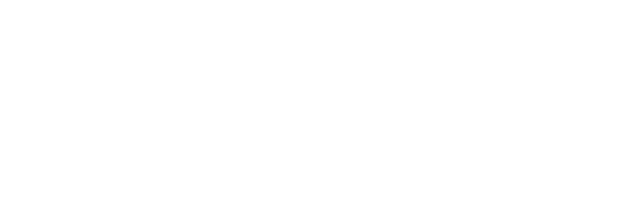
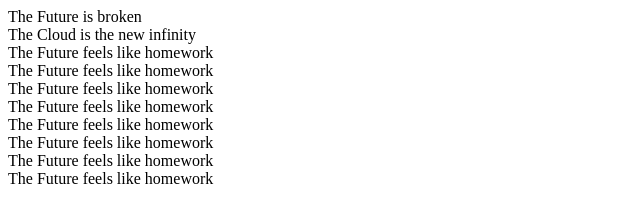
Before and after one commit to AlejandroDeWolf/2imd-webtechadvanced-portfolio, a plain HTML site: page lab2 - grid/thefuture/index.html in a window 1280 px wide. Shown: the whole page, without its empty margins (0-640 px from the left). Drawn offline with Linux system fonts and the light colour scheme.

Commit message:
feat: create html file

```diff
--- a/lab2 - grid/thefuture/index.html
+++ b/lab2 - grid/thefuture/index.html
@@ -11,6 +11,19 @@
 
 <body>
 
+    <div class="container">
+        <div class="block blue">The Future is broken</div>
+        <div class="block yellow">The Cloud is the new infinity</div>
+        <div class="block">The Future feels like homework</div>
+        <div class="block">The Future feels like homework</div>
+        <div class="block">The Future feels like homework</div>
+        <div class="block">The Future feels like homework</div>
+        <div class="block">The Future feels like homework</div>
+        <div class="block">The Future feels like homework</div>
+        <div class="block">The Future feels like homework</div>
+        <div class="block">The Future feels like homework</div>
+    </div>
+
 </body>
 
 </html>
```
